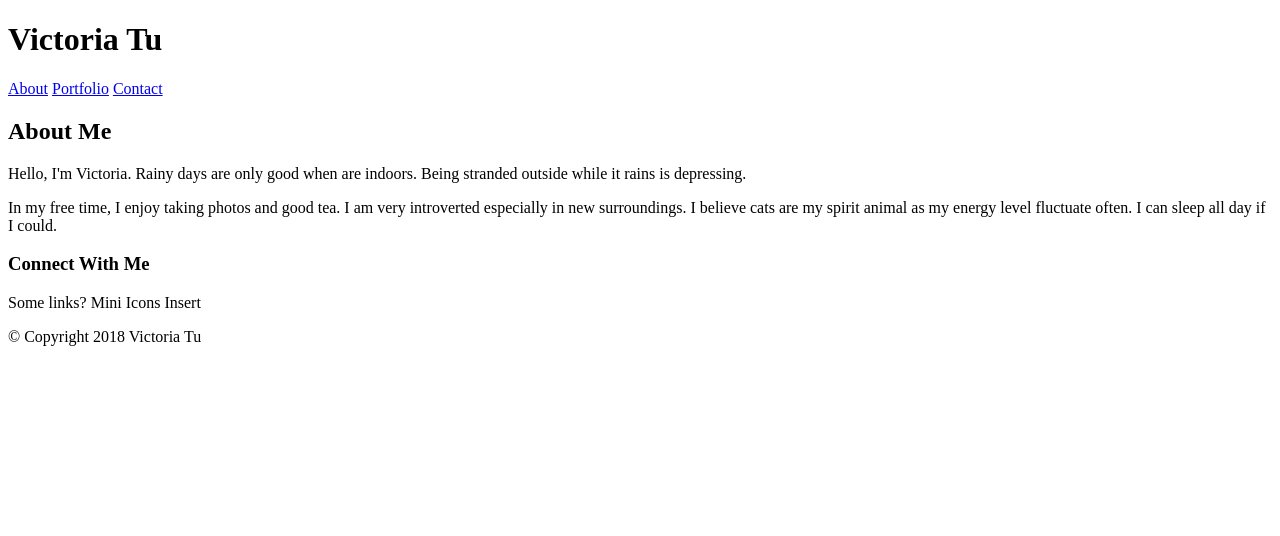
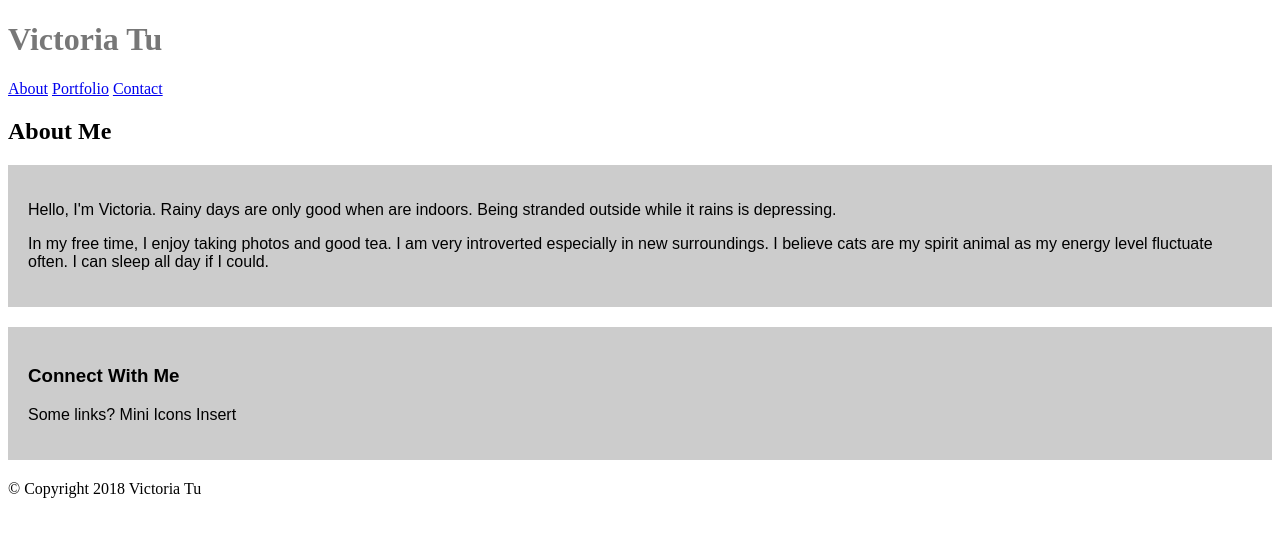
Before and after one commit to victoriatu0022/Basic-Portfolio, a plain HTML site: page index.html in a window 1280 px wide. Drawn offline with Linux system fonts and the light colour scheme.

Commit message:
editing stuff

```diff
--- a/assets/css/style.css
+++ b/assets/css/style.css
@@ -0,0 +1,19 @@
+header {
+    color: #777777;
+    background: #ffffff;
+    border-color: #666666;
+  }
+
+section {
+    padding: 20px;
+    margin-bottom: 20px;
+    background: #ccc;
+    font-family: 'Arial', 'Helvetica Neue', 'Helvetica', sans-serif;
+  }
+
+  #left {
+    float: left;
+    width: 33.3%;
+    color: #fff;
+    background: #666;
+  }
--- a/index.html
+++ b/index.html
@@ -1,11 +1,17 @@
 <!DOCTYPE html>
 <html>
+
+<meta charset="UTF-8">
 
 <!-- HEADER BELOW -->
     <header>
 
+<!--LINKING STYLE SHEET -->
+<link rel="stylesheet" type="text/css" href="assets/css/style.css">
+
         <title>Victoria Tu - Assignment One</title>
         <h1>Victoria Tu</h1>
+
 
 
  <!-- HEADER LINKS? NOT QUITE SURE YET -->
@@ -23,6 +29,7 @@
 
 <!-- Paragraph of about me below-->
 
+<section id= "paragraph">
     <p>
     Hello, I'm Victoria. Rainy days are only good when are indoors. Being stranded outside while it rains is depressing.
     </p>
@@ -30,15 +37,18 @@
     <p>
     In my free time, I enjoy taking photos and good tea. I am very introverted especially in new surroundings. I believe cats are my spirit animal as my energy level fluctuate often. I can sleep all day if I could.
     </p>
+</section>
+
 
 <!-- Side Connect With Me -->
 
+<section id ="connect">
     <h3>Connect With Me</h3>
 
     <p>
     Some links? Mini Icons Insert
     </p>
-
+</section>
 
 
 <!--Ending -->
```
Also changed, not shown: 3 other files.
